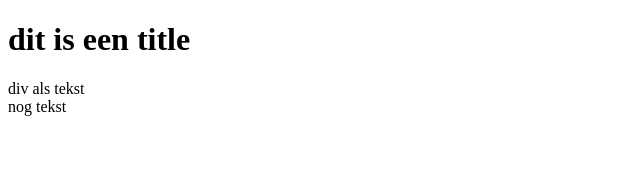
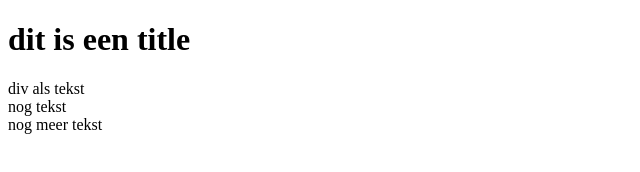
Before and after one commit to chriscools1/test-git-vs-code, a plain HTML site: page index.html in a window 1280 px wide. Shown: the whole page, without its empty margins (0-640 px from the left). Drawn offline with Linux system fonts and the light colour scheme.

Commit message:
nog 1 keer extra tekst

```diff
--- a/index.html
+++ b/index.html
@@ -10,5 +10,6 @@
     <h1>dit is een title</h1>
     <div class="tekst">div als tekst</div>
     <div>nog tekst</div>
+    <div>nog meer tekst</div>
 </body>
 </html>
```
